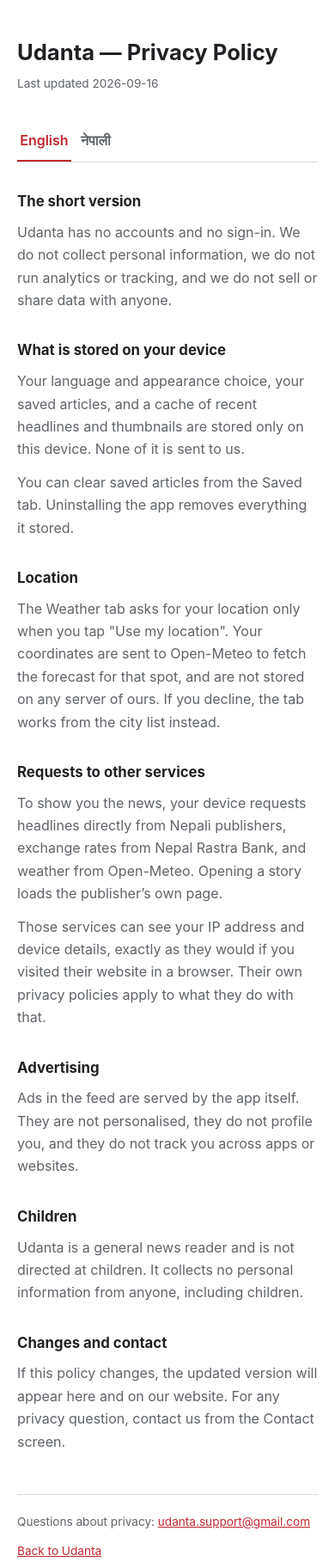
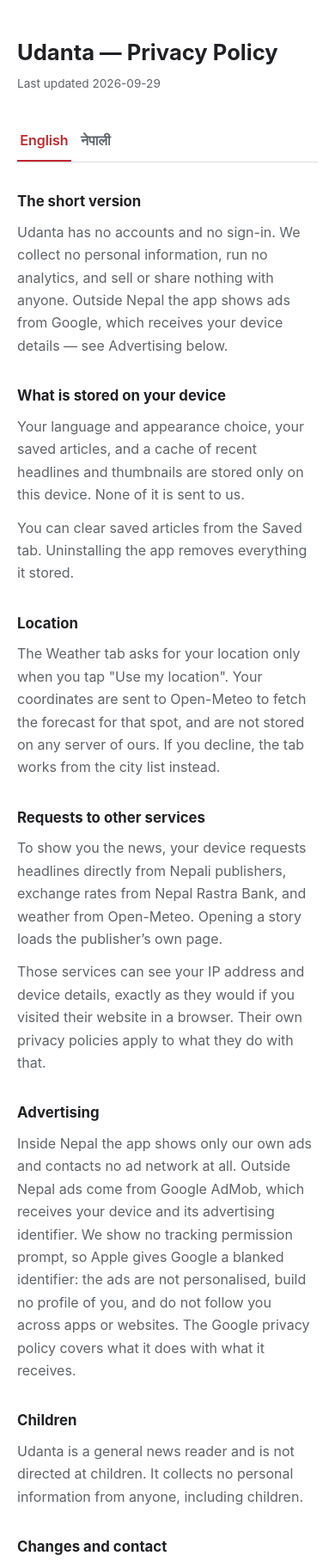
Before and after one commit to ukasaju/udanta-site, a plain HTML site: page privacy.html in a window 390 px wide. Shown: the top 1817 px of the page at 86% size. Drawn offline with Linux system fonts and the light colour scheme.

Commit message:
Say that ads outside Nepal come from Google
The policy said ads were served by the app itself and that we run no
tracking. Both were true of the house ad system and stopped being
true when the Google Mobile Ads SDK shipped in 1.2.0 — a false
statement to readers, and a mismatch Apple checks for.

Generated from src/i18n/legal.ts in the app repo; do not edit here.

```diff
--- a/privacy.html
+++ b/privacy.html
@@ -28,7 +28,7 @@
 <body>
 <main>
   <h1>Udanta — Privacy Policy</h1>
-  <p class="meta">Last updated 2026-09-16</p>
+  <p class="meta">Last updated 2026-09-29</p>
 
   <div class="tabs" role="tablist">
     <button role="tab" aria-selected="true" aria-controls="en" id="tab-en">English</button>
@@ -37,7 +37,7 @@
 
   <section id="en" role="tabpanel" aria-labelledby="tab-en">
       <h2>The short version</h2>
-      <p>Udanta has no accounts and no sign-in. We do not collect personal information, we do not run analytics or tracking, and we do not sell or share data with anyone.</p>
+      <p>Udanta has no accounts and no sign-in. We collect no personal information, run no analytics, and sell or share nothing with anyone. Outside Nepal the app shows ads from Google, which receives your device details — see Advertising below.</p>
       <h2>What is stored on your device</h2>
       <p>Your language and appearance choice, your saved articles, and a cache of recent headlines and thumbnails are stored only on this device. None of it is sent to us.</p>
       <p>You can clear saved articles from the Saved tab. Uninstalling the app removes everything it stored.</p>
@@ -47,7 +47,7 @@
       <p>To show you the news, your device requests headlines directly from Nepali publishers, exchange rates from Nepal Rastra Bank, and weather from Open-Meteo. Opening a story loads the publisher’s own page.</p>
       <p>Those services can see your IP address and device details, exactly as they would if you visited their website in a browser. Their own privacy policies apply to what they do with that.</p>
       <h2>Advertising</h2>
-      <p>Ads in the feed are served by the app itself. They are not personalised, they do not profile you, and they do not track you across apps or websites.</p>
+      <p>Inside Nepal the app shows only our own ads and contacts no ad network at all. Outside Nepal ads come from Google AdMob, which receives your device and its advertising identifier. We show no tracking permission prompt, so Apple gives Google a blanked identifier: the ads are not personalised, build no profile of you, and do not follow you across apps or websites. The Google privacy policy covers what it does with what it receives.</p>
       <h2>Children</h2>
       <p>Udanta is a general news reader and is not directed at children. It collects no personal information from anyone, including children.</p>
       <h2>Changes and contact</h2>
@@ -56,7 +56,7 @@
 
   <section id="ne" role="tabpanel" aria-labelledby="tab-ne" hidden>
       <h2>छोटकरीमा</h2>
-      <p>उदन्तमा खाता वा साइन-इन छैन। हामी व्यक्तिगत जानकारी सङ्कलन गर्दैनौं, एनालिटिक्स वा ट्र्याकिङ चलाउँदैनौं, र कसैसँग तथ्याङ्क बेच्दैनौं वा साझा गर्दैनौं।</p>
+      <p>उदन्तमा खाता वा साइन-इन छैन। हामी व्यक्तिगत जानकारी सङ्कलन गर्दैनौं, एनालिटिक्स चलाउँदैनौं, र कसैसँग तथ्याङ्क बेच्दैनौं वा साझा गर्दैनौं। नेपालबाहिर एपमा गुगलका विज्ञापन देखिन्छन्, र गुगलले तपाईंको यन्त्रको विवरण पाउँछ — तल विज्ञापन हेर्नुहोस्।</p>
       <h2>तपाईंको यन्त्रमा के रहन्छ</h2>
       <p>तपाईंको भाषा र रूप छनोट, सुरक्षित समाचार, र हालका हेडलाइन तथा तस्बिरको क्यास यही यन्त्रमा मात्र रहन्छ। यीमध्ये कुनै पनि हामीकहाँ पठाइँदैन।</p>
       <p>सुरक्षित समाचार "सुरक्षित" ट्याबबाट हटाउन सकिन्छ। एप अनइन्स्टल गर्दा यसले राखेको सबै कुरा मेटिन्छ।</p>
@@ -66,7 +66,7 @@
       <p>समाचार देखाउन तपाईंको यन्त्रले सिधै नेपाली प्रकाशकहरूबाट हेडलाइन, नेपाल राष्ट्र बैंकबाट विनिमय दर, र Open-Meteo बाट मौसम ल्याउँछ। समाचार खोल्दा प्रकाशककै पृष्ठ लोड हुन्छ।</p>
       <p>ती सेवाहरूले तपाईंको आईपी ठेगाना र यन्त्रको विवरण देख्न सक्छन् — ब्राउजरबाट तिनको वेबसाइट खोल्दा जस्तै। त्यसमा तिनकै गोपनीयता नीति लागू हुन्छ।</p>
       <h2>विज्ञापन</h2>
-      <p>फिडमा देखिने विज्ञापन एपले आफैं देखाउँछ। ती व्यक्तिगत रूपमा लक्षित हुँदैनन्, तपाईंको प्रोफाइल बनाउँदैनन्, र अन्य एप वा वेबसाइटमा ट्र्याक गर्दैनन्।</p>
+      <p>नेपालभित्र एपले हाम्रा आफ्नै विज्ञापन मात्र देखाउँछ र कुनै विज्ञापन सञ्जालसँग सम्पर्क गर्दैन। नेपालबाहिर विज्ञापन गुगल एडमोबबाट आउँछन्, र गुगलले तपाईंको यन्त्र र विज्ञापन पहिचानकर्ता पाउँछ। हामी ट्र्याकिङ अनुमति सोध्दैनौं, तसर्थ एपलले गुगललाई खाली पहिचानकर्ता दिन्छ: विज्ञापन व्यक्तिगत हुँदैनन्, तपाईंको प्रोफाइल बनाउँदैनन्, र अन्य एप वा वेबसाइटमा पछ्याउँदैनन्। गुगलले पाएको कुराको बारेमा उसको आफ्नै गोपनीयता नीति लागू हुन्छ।</p>
       <h2>बालबालिका</h2>
       <p>उदन्त सामान्य समाचार एप हो र बालबालिकालाई लक्षित छैन। यसले बालबालिकासहित कसैबाट पनि व्यक्तिगत जानकारी सङ्कलन गर्दैन।</p>
       <h2>परिवर्तन र सम्पर्क</h2>
```
